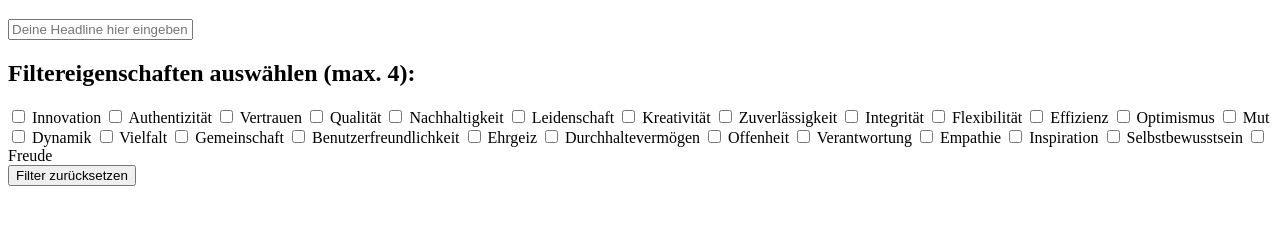
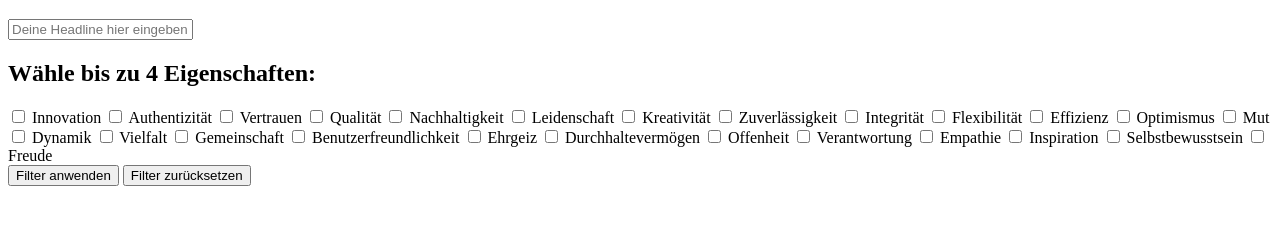
Before and after one commit to Antonia1803/fontfinder, a plain HTML site: page index.html in a window 1280 px wide. Shown: the part 61-286 px from the top of the page. Drawn offline with Linux system fonts and the light colour scheme; a web font is replaced by a local one.

Commit message:
Update index.html

```diff
--- a/index.html
+++ b/index.html
@@ -8,20 +8,24 @@
   <link rel="stylesheet" href="style.css">
 </head>
 <body>
-  <header>
+  <div class="container">
     <h1>Font Finder</h1>
-    <input type="text" id="headline-input" placeholder="Deine Headline hier eingeben">
-  </header>
 
-  <main>
-    <section class="filter-section">
-      <h2>Filtereigenschaften auswählen (max. 4):</h2>
+    <div class="headline-input-container">
+      <input type="text" id="headline-input" placeholder="Deine Headline hier eingeben">
+    </div>
+
+    <div class="filter-section">
+      <h2>Wähle bis zu 4 Eigenschaften:</h2>
       <div class="filter-grid" id="filter-container"></div>
-      <button id="reset-btn">Filter zurücksetzen</button>
-    </section>
+      <div class="button-group">
+        <button id="apply-btn">Filter anwenden</button>
+        <button id="reset-btn">Filter zurücksetzen</button>
+      </div>
+    </div>
 
     <div class="font-grid" id="font-container"></div>
-  </main>
+  </div>
 
   <script src="main.js" type="module"></script>
 </body>
```
